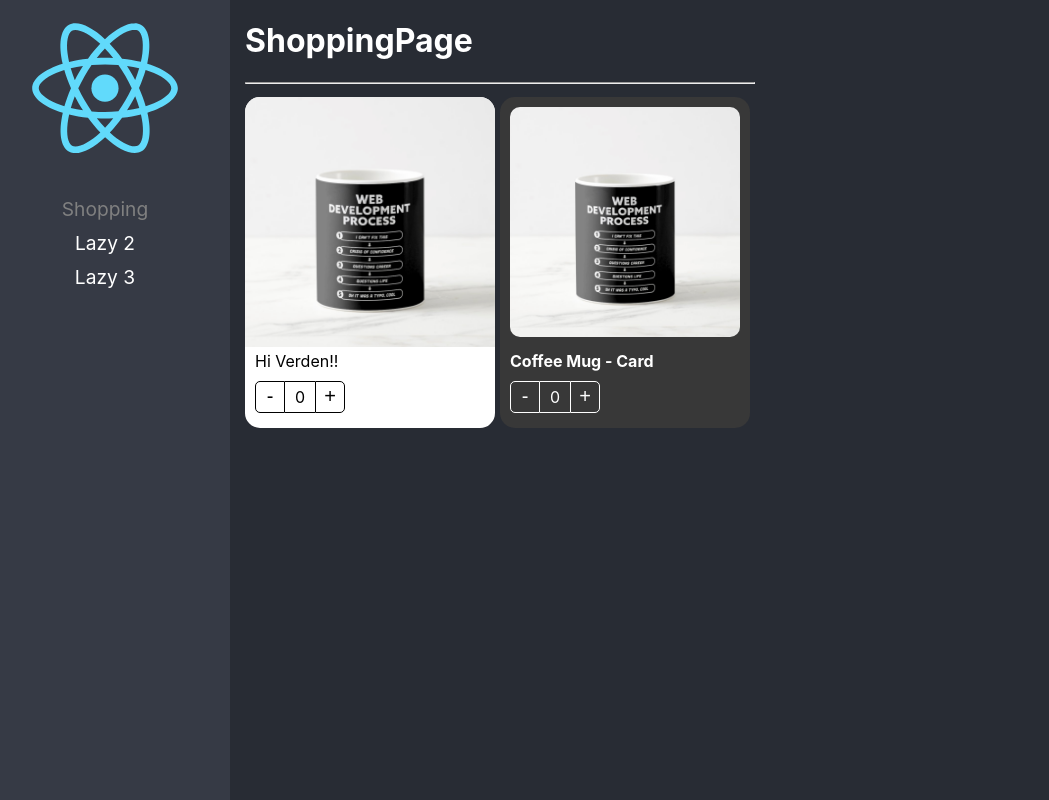
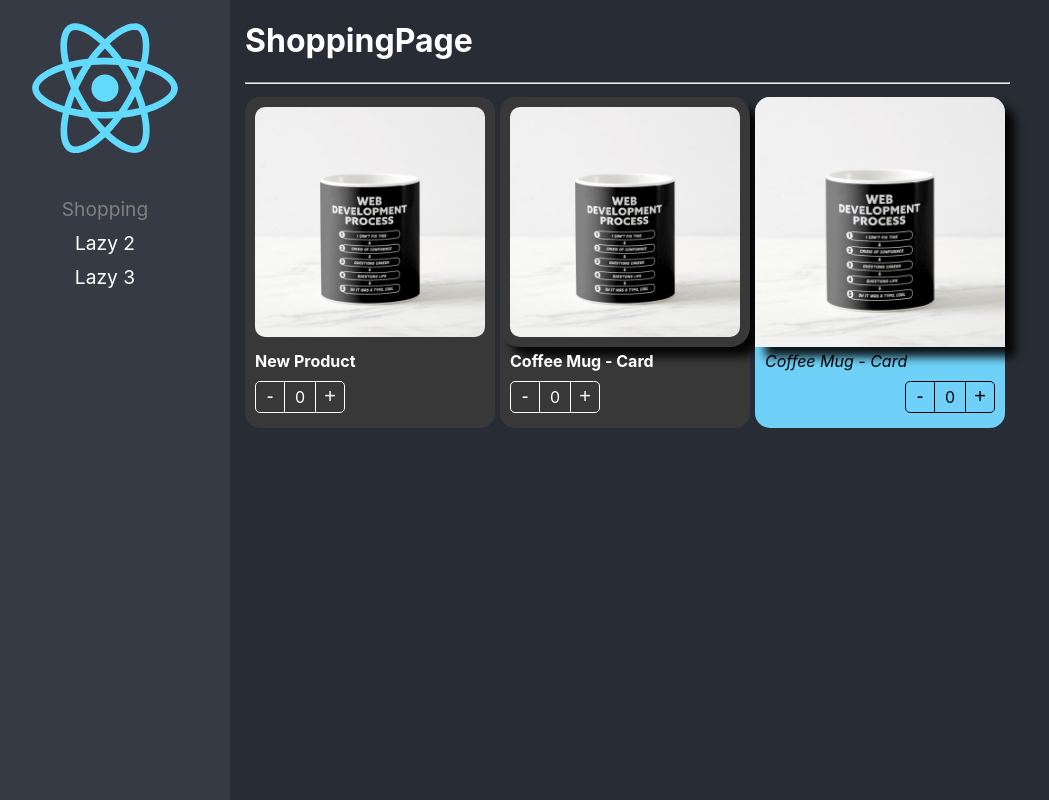
Before and after one commit to Datakokk/React-app-base, a React (Create React App) app: page / in a window 1280 px wide. Shown: the whole page, without its empty margins (20-1069 px from the left). Built offline with nearby package versions, Linux system fonts and the light colour scheme.

Commit message:
component Extend styles

```diff
--- a/src/02-component-patterns/components/ProductButons.tsx
+++ b/src/02-component-patterns/components/ProductButons.tsx
@@ -2,16 +2,20 @@ import { useContext } from "react";
 import { ProductContext } from "./ProductCard";
 import styles from "../styles/styles.module.css";
 
-interface Props {
+export interface Props {
     className?: string
+    style?: React.CSSProperties
 }
 
-export const ProductButtons = ({ className }: Props) => {
+export const ProductButtons = ({ className, style }: Props) => {
 
     const { counter, increaseBy } = useContext(ProductContext);
 
     return (
-        <div className={ `${ styles.buttonsContainer } ${ className }` }>
+        <div
+            className={ `${ styles.buttonsContainer } ${ className }` }
+            style={ style }
+            >
             <button
                 className={ styles.buttonMinus }
                 onClick={ () => increaseBy( -1 )}
--- a/src/02-component-patterns/components/ProductCard.tsx
+++ b/src/02-component-patterns/components/ProductCard.tsx
@@ -9,12 +9,13 @@ export interface Props {
   product: Product,
   children?: ReactElement | ReactElement[],
   className?: string
+  style?: React.CSSProperties
 }
 
 export const ProductContext = createContext({} as ProductContextProps);
 const { Provider } = ProductContext;
 
-export const ProductCard = ({ children, product, className }: Props) => {
+export const ProductCard = ({ children, product, className, style }: Props) => {
 
    const { counter, increaseBy } = useProduct();
 
@@ -25,7 +26,10 @@ export const ProductCard = ({ children, product, className }: Props) => {
         product
     }}
     >
-        <div className={ `${ styles.productCard } ${ className }` }>
+        <div
+          className={ `${ styles.productCard } ${ className }` }
+          style={ style }
+        >
             { children }
         </div>
     </Provider>
--- a/src/02-component-patterns/components/ProductImage.tsx
+++ b/src/02-component-patterns/components/ProductImage.tsx
@@ -4,12 +4,13 @@ import { ProductContext } from "./ProductCard";
 import noImage from "../assets/no-image.jpg";
 import styles from "../styles/styles.module.css";
 
-interface Props {
+export interface Props {
     className?: string
     img?: string,
+    style?: React.CSSProperties
 }
 
-export const ProductImage = ({img = '', className }: Props) =>  {
+export const ProductImage = ({img = '', className, style }: Props) =>  {
 
     const { product } = useContext(ProductContext);
     let imgToShow: string;
@@ -27,6 +28,7 @@ export const ProductImage = ({img = '', className }: Props) =>  {
             className={ `${ styles.productImg } ${ className }` }
             src={ imgToShow }
             alt="Product image"
+            style={ style }
         />
     )
 };
--- a/src/02-component-patterns/components/ProductTitle.tsx
+++ b/src/02-component-patterns/components/ProductTitle.tsx
@@ -2,16 +2,22 @@ import { useContext } from "react";
 import { ProductContext } from "./ProductCard";
 import styles from "../styles/styles.module.css";
 
-interface Props {
+export interface Props {
     className?: string
     title?: string,
+    style?: React.CSSProperties
 }
 
-export const ProductTitle = ({ title, className }: Props) => {
+export const ProductTitle = ({ title, className, style }: Props) => {
 
     const { product } = useContext(ProductContext);
 
     return (
-        <span className={ `${ styles.productDescription } ${ className }` }>{ title ? title: product.title }</span>
+        <span
+            className={ `${ styles.productDescription } ${ className }` }
+            style={ style }
+        >
+            { title ? title: product.title }
+        </span>
     )
 };
--- a/src/02-component-patterns/pages/ShoppingPage.tsx
+++ b/src/02-component-patterns/pages/ShoppingPage.tsx
@@ -20,19 +20,36 @@ export const ShoppingPage = () => {
           flexWrap: 'wrap'
         }}>
 
-          <ProductCard product={ product }>
-            <ProductCard.Image />
-            <ProductCard.Title title={'Hi Verden!!'}/>
-            <ProductCard.Buttons />
+          <ProductCard
+            product={ product }
+            className="bg-dark text-white"
+            >
+            <ProductCard.Image className='custom-image'/>
+            <ProductCard.Title title={'New Product'} className='text-bold'/>
+            <ProductCard.Buttons className="custom-buttons"/>
           </ProductCard>
 
           <ProductCard
             product={ product }
             className='bg-dark text-white'
             >
-            <ProductImage className='custom-image'/>
+            <ProductImage className='custom-image' style={{ boxShadow: '10px 10px 10px rgba(0,0,0,0.9)' }}/>
             <ProductTitle className='text-bold'/>
             <ProductButtons className='custom-buttons'/>
+          </ProductCard>
+
+          <ProductCard
+            product={ product }
+            style={{
+              backgroundColor: '#70D1F8'
+            }}
+          >
+            <ProductImage style={{ boxShadow: '10px 10px 10px rgba(0,0,0,0.9)' }}/>
+            <ProductTitle style={{fontStyle: 'italic'}}/>
+            <ProductButtons style={{
+              display: 'flex',
+              justifyContent: 'end'
+            }}/>
           </ProductCard>
 
         </div>
```
Also changed, not shown: src/02-component-patterns/interfaces/interfaces.ts (+8 -6 lines).
